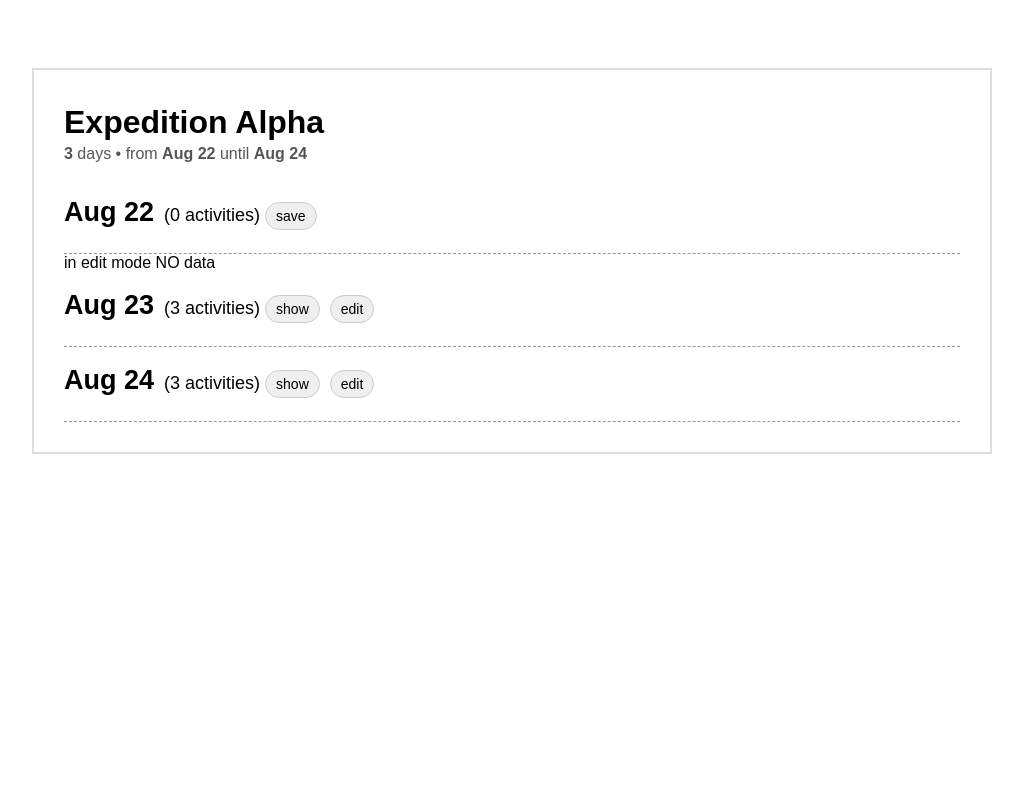
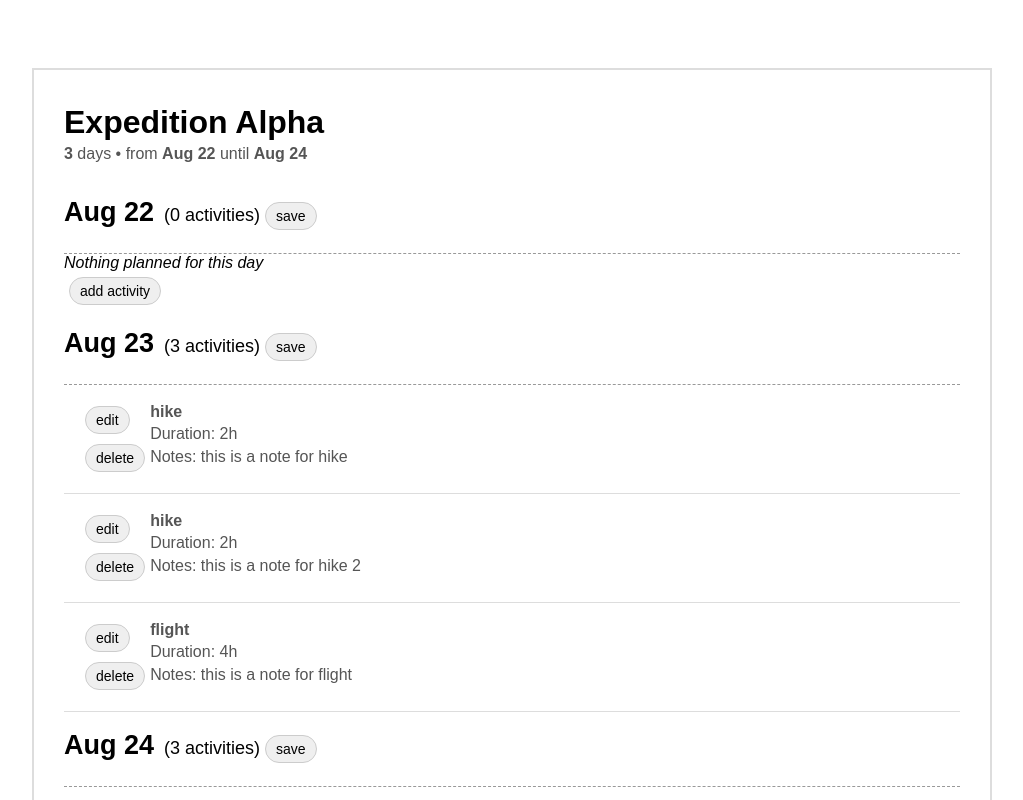
Before and after one commit to gabiagu/expedition-alpha, a React (Create React App) app in the folder ea/: page / in a window 1280 px wide. Both pictures are taken after a click on the button "edit". Shown: the top 800 px of the page, without its empty margins (128-1151 px from the left). Built offline with nearby package versions, Linux system fonts and the light colour scheme.

Commit message:
updates to app

```diff
--- a/ea/src/ExpeditionActivity.css
+++ b/ea/src/ExpeditionActivity.css
@@ -3,6 +3,9 @@
 	padding: 1em;
 	border-bottom: 1px solid #ddd;
 	line-height: 1.4;
+    clear: both;
+    overflow: hidden;
+    display: block;
 }
 
 .ExpeditionActivity-button {
@@ -13,3 +16,15 @@
 	border-radius: 20px;
 	font-size: 14px;
 }
+
+.ExpeditionDay-button:focus {
+    outline: none;
+}
+
+.EA-item-actions {
+    float: left;
+    display: inline-block;
+}
+.EA-item-content {
+    float: left;
+}
--- a/ea/src/ExpeditionActivity.js
+++ b/ea/src/ExpeditionActivity.js
@@ -26,16 +26,16 @@ class ExpeditionActivity extends Component {
     const ActivityDuration = data.time;
     const ActivityNotes = data.notes;
 
-    if ( ActivityType === 'flight' ) {
+    /*if ( ActivityType === 'flight' ) {
 
-      /* FLIGHT
+       FLIGHT
         - start point (IATA)
         - end point (IATA)
         - take off time
         - landing time
         - air time
         - notes
-      */
+
 
       return (
         <div className="ExpeditionActivity-item">
@@ -48,14 +48,14 @@ class ExpeditionActivity extends Component {
 
     } else if  ( ActivityType === 'train' ) {
 
-      /* TRAIN/BUS/CAR
+      TRAIN/BUS/CAR
         - start point (string)
         - end point (string)
         - departure time
         - arrival time
         - air time
         - notes
-      */
+
 
       return (
         <div className="ExpeditionActivity-item">
@@ -68,14 +68,14 @@ class ExpeditionActivity extends Component {
 
     } else if  ( ActivityType === 'hike' ) {
 
-      /* HIKE
+      HIKE
         - start point (string)
         - end point (string)
         - departure time
         - estimated duration
         - difficulty
         - notes
-      */
+
 
       return (
         <div className="ExpeditionActivity-item">
@@ -97,6 +97,48 @@ class ExpeditionActivity extends Component {
         </div>
       );
 
+    } */
+
+    if ( props.mode === 'edit' ) {
+
+      return (
+        <div className="ExpeditionActivity-item">
+          <b className="ExpeditionActivity-type">{ActivityType}</b>
+          <br />
+          <p className="ExpeditionActivity-duration">Duration: {ActivityDuration}</p>
+          <p className="ExpeditionActivity-notes">Notes: {ActivityNotes}</p>
+        </div>
+      );
+
+    } else {
+
+      return (
+        <div className="ExpeditionActivity-item">
+          <div className="EA-item-actions">
+            <button
+               className="ExpeditionActivity-button"
+              onClick={(e) => this.toggleMode(e)}
+              >
+              edit
+            </button><br />
+            <button
+              className="ExpeditionActivity-button"
+              onClick={(e) => this.toggleMode(e)}
+              >
+              delete
+            </button>
+          </div>
+          <div className="EA-item-content">
+
+            <b className="ExpeditionActivity-type">{ActivityType}</b>
+            <br />
+            <p className="ExpeditionActivity-duration">Duration: {ActivityDuration}</p>
+            <p className="ExpeditionActivity-notes">Notes: {ActivityNotes}</p>
+
+          </div>
+        </div>
+      );
+
     }
 
   }
@@ -113,25 +155,14 @@ class ExpeditionActivity extends Component {
       if (dayInfo) {
         // we have some data
         return (
-          'in edit mode WITH data'
+          <div>
+
+            <this.RenderActivity data={dayInfo} />
+
+          </div>
         );
       } else {
         // no data, show blank fields
-        return (
-          'in edit mode NO data'
-        );
-      }
-
-
-    } else {
-      // display mode
-      if (dayInfo) {
-        return (
-          <div>
-            <this.RenderActivity data={dayInfo} />
-          </div>
-        );
-      } else {
         return (
           <div>
             <em>Nothing planned for this day</em>
@@ -143,6 +174,17 @@ class ExpeditionActivity extends Component {
                 add activity
               </button>
             </p>
+          </div>
+        );
+      }
+
+
+    } else {
+      // display mode
+      if (dayInfo) {
+        return (
+          <div>
+            <this.RenderActivity data={dayInfo} mode='display' />
           </div>
         );
       }
--- a/ea/src/ExpeditionDay.css
+++ b/ea/src/ExpeditionDay.css
@@ -21,3 +21,7 @@
 	border-radius: 20px;
 	font-size: 14px;
 }
+
+.ExpeditionDay-button:focus {
+    outline: none;
+}
--- a/ea/src/ExpeditionDay.js
+++ b/ea/src/ExpeditionDay.js
@@ -11,11 +11,14 @@ class ExpeditionDay extends Component {
     this.data = this.props.data;
     this.state = {
       listIsHidden: true,
-      editMode: false,
+      editMode: this.props.editmode,
       showList: false
     };
     // this.handleClick = this.handleClick.bind(this);
+    // console.log(this.state.editMode);
   }
+
+
 
   toggleList(e) {
     e.preventDefault();
@@ -47,12 +50,13 @@ class ExpeditionDay extends Component {
 
       if (activities.length) {
         // if there is data, show stuff
-        if ( props.mode === 'edit' ) {
+        console.log(props.editmode)
+        if ( props.editmode ) {
           // edit mode with data
           return (
             <div className="ExpeditionDay-list" >
               {activities.map(function(object, i){
-                return <div className={"row"} key={object.type.toString()}>
+                return <div className={"row"} key={object.activityId}>
                     {[ object.name ,
                         // calls each activity component
                         <ExpeditionActivity data={props.activities[i]} mode="edit" />
@@ -66,7 +70,7 @@ class ExpeditionDay extends Component {
           return (
             <div className="ExpeditionDay-list" >
               {activities.map(function(object, i){
-                return <div className={"row"} key={i}>
+                return <div className={"row"} key={object.activityId}>
                     {[ object.name ,
                         // calls each activity component
                         <ExpeditionActivity data={props.activities[i]} mode="display" />
@@ -130,24 +134,24 @@ class ExpeditionDay extends Component {
         // show only date
         return (
           <div className="ExpeditionDay-wrapper">
-            <div className={dateClassNames}>
+            <div className={dateClassNames}
+              onClick={(e) => this.toggleList(e)}
+            >
+
+              <button
+                className="ExpeditionDay-button"
+                onClick={(e) => this.toggleList(e)}
+                title="expand"
+                >
+                  >
+              </button>
+
               <span className="ExpeditionDay-date">
                 {this.props.data.date}
               </span>&nbsp;
 
               (<span className="ExpeditionDay-activity-count">{this.props.data.activities.length} activities</span>)
-              <button
-                className="ExpeditionDay-button"
-                onClick={(e) => this.toggleList(e)}
-                >
-                  show
-              </button>
-              <button
-                className="ExpeditionDay-button"
-                onClick={(e) => this.toggleMode(e)}
-                >
-                  edit
-              </button>
+
             </div>
 
           </div>
@@ -158,24 +162,20 @@ class ExpeditionDay extends Component {
         return (
           <div className="ExpeditionDay-wrapper">
             <div className={dateClassNames}>
-
+              <button
+                className="ExpeditionDay-button"
+                onClick={(e) => this.toggleList(e)}
+                title="collapse"
+                >
+                  ^
+              </button>
               <span className="ExpeditionDay-date">
                 {this.props.data.date}
               </span>&nbsp;
 
               (<span className="ExpeditionDay-activity-count">{this.props.data.activities.length} activities</span>)
-              <button
-                className="ExpeditionDay-button"
-                onClick={(e) => this.toggleList(e)}
-                >
-                  hide
-              </button>
-              <button
-                className="ExpeditionDay-button"
-                onClick={(e) => this.toggleMode(e)}
-                >
-                  edit
-              </button>
+
+
             </div>
 
             <div>
--- a/ea/src/ExpeditionPage.js
+++ b/ea/src/ExpeditionPage.js
@@ -9,6 +9,9 @@ class ExpeditionPage extends Component {
   constructor(props) {
       super(props);
       this.data = this.props.data;
+      this.state = {
+        editMode: false
+      };
   }
 
   handleClick(e) {
@@ -17,8 +20,15 @@ class ExpeditionPage extends Component {
     // should load an expedition page
   }
 
-  render() {
-    //console.log(this.props.data);
+  toggleMode(e) {
+    e.preventDefault();
+    this.setState({
+      editMode: !this.state.editMode
+    })
+    // console.log(this.state.listIsHidden);
+  }
+
+  renderThing() {
 
     let ExpeditionTitle = this.props.data.Alpha001.title;
     //console.log(ExpeditionTitle);
@@ -35,13 +45,11 @@ class ExpeditionPage extends Component {
 
             return <div className={"row"} key={object.listId.toString()}>
                 {[ object.name ,
-                  // remove the key
-                  //<b className="fosfo" key={i}> {object.activity} </b> ,
-                  //object.notes
 
                     // console.log(props.days.activities[0].length),
                     // console.log(object),
-                  <ExpeditionDay data={props.days[i]} />
+                    // console.log(object.listId.toString()),
+                    <ExpeditionDay data={props.days[i]} editmode={props.editmode} />
 
                 ]}
               </div>;
@@ -56,6 +64,9 @@ class ExpeditionPage extends Component {
     let StartDate = this.props.data.Alpha001.days[0].date;
     let EndDate = this.props.data.Alpha001.days[days.length-1].date;
 
+    if ( this.state.editMode ) {
+    // edit mode
+
       return (
         <div>
           <div className="ExpeditionPage-header">
@@ -68,11 +79,50 @@ class ExpeditionPage extends Component {
 
             {/* buttons to each day? */}
 
-          <DayList days={days} />
+            <DayList days={days} editmode={this.state.editMode} />
 
           </div>
         </div>
       );
+
+    } else {
+      // display mode
+      return (
+        <div>
+          <div className="ExpeditionPage-header">
+            <h1>{ExpeditionTitle}</h1>
+            <p>
+              <b>{TotalDayCount}</b> days &bull; from <b>{StartDate}</b> until <b>{EndDate}</b>
+            </p>
+          </div>
+          <div className="ExpeditionPage-content">
+
+            {/* buttons to each day? */}
+
+            <DayList days={days} editmode={this.state.editMode} />
+
+            <button
+              className="ExpeditionActivity-button"
+              onClick={(e) => this.toggleMode(e)}
+              >
+              edit
+            </button>
+          </div>
+        </div>
+      );
+    }
+
+  }
+
+  render() {
+    //console.log(this.props.data);
+
+    return (
+
+      this.renderThing()
+
+    );
+
   }
 }
 
--- a/ea/src/sample_data.json
+++ b/ea/src/sample_data.json
@@ -4,48 +4,54 @@
         "days": [
             {
                 "date":"Aug 22",
-                "listId":1,
+                "listId":101,
                 "activities": []
             },
             {
                 "date":"Aug 23",
-                "listId":2,
+                "listId":102,
                 "activities": [
                     {
                         "type":"hike",
                         "time":"2h",
-                        "notes":"this is a note for hike"
+                        "notes":"this is a note for hike",
+                        "activityId":201
                     },
                     {
                         "type":"hike",
                         "time":"2h",
-                        "notes":"this is a note for hike 2"
+                        "notes":"this is a note for hike 2",
+                        "activityId":202
                     },
                     {
                         "type":"flight",
                         "time":"4h",
-                        "notes":"this is a note for flight"
+                        "notes":"this is a note for flight",
+                        "activityId":203
                     }
                 ]
             },
             {
                 "date":"Aug 24",
-                "listId":3,
+                "listId":103,
                 "activities": [
                     {
                         "type":"hike",
                         "time":"2h",
-                        "notes":"this is a note for hike"
+                        "notes":"this is a note for hike",
+                        "activityId":303
                     },
                     {
                         "type":"train",
                         "time":"2h",
-                        "notes":"this is a note for train"
+                        "notes":"this is a note for train",
+                        "activityId":304
                     },
                     {
                         "type":"flight",
                         "time":"4h",
-                        "notes":"this is a note for flight"
+                        "notes":"this is a note for flight",
+                        "activityId":305
                     }
                 ]
             }
```
Lines whose indentation alone changed are shown as unchanged.
